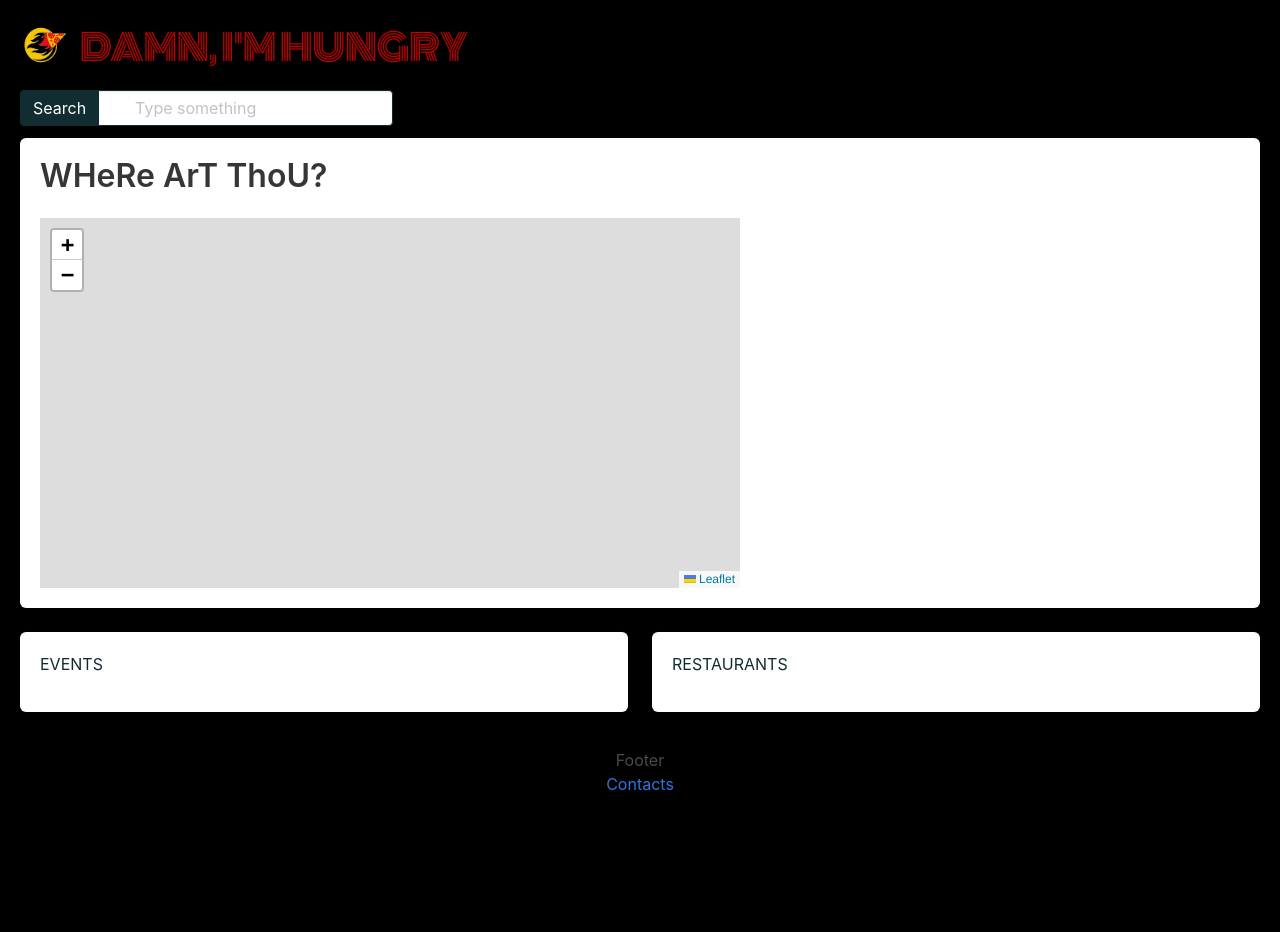
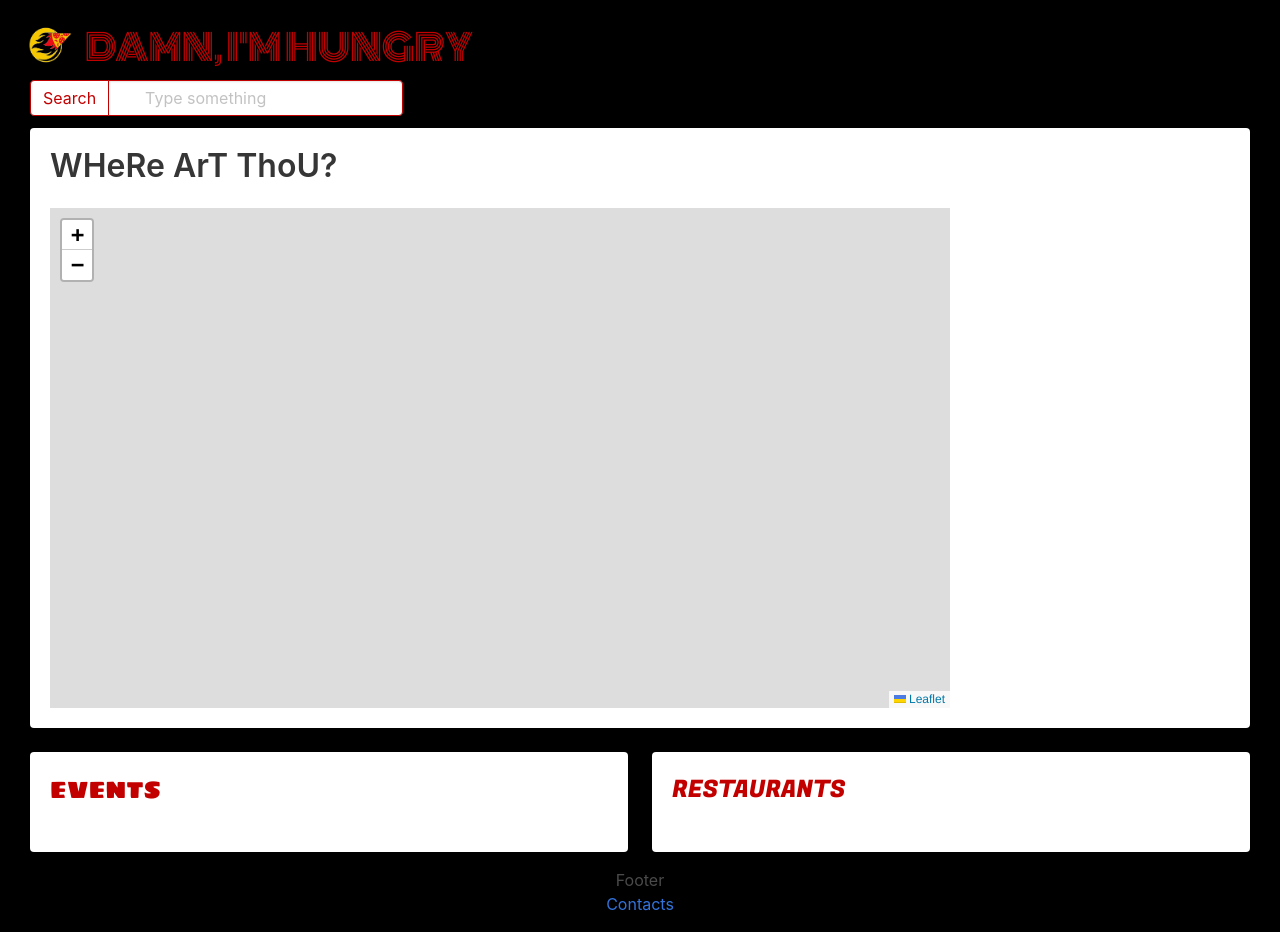
Before and after one commit to chefchino/project1, a plain HTML site: page index.html in a window 1280 px wide. Before the commit the page ends 812 px from the top, so only its background shows below. Drawn offline with nearby package versions, Linux system fonts and the light colour scheme.

Commit message:
added headign font styles

```diff
--- a/assets/css/style.css
+++ b/assets/css/style.css
@@ -23,15 +23,36 @@ header img {
     height: 50px;
     width: 50px;
     float: left;
+    margin-left: 5px;
+}
+.box-title {
+    font-size: 24px;
+    color: rgb(194, 0, 0);
+
+}
+.res-header {
+    font-family: 'Fugaz One', cursive;
+
+}
+.event-header{
+    font-family: 'Sigmar One', cursive;
+
 }
 
 
 .main-container {
     position: flex;
-    margin: 20px;
+    margin-right: 30px;
+    margin-left: 30px;
+
 }
 .box {
     color: #112d32;
+    border-radius: 4px;
+
+}
+.is-child-box {
+    border-radius: 4px;
 }
 .field {
     margin-bottom: 20px;
@@ -48,8 +69,8 @@ footer{
 }
 
 #mapId {
-    height: 370px;
-    width: 700px;
+    height: 500px;
+    width: 900px;
 }
 
 @media only screen and (max-width: 1025px) {
--- a/index.html
+++ b/index.html
@@ -11,7 +11,9 @@
     <link rel="stylesheet" href="https://cdnjs.cloudflare.com/ajax/libs/bulma/0.7.5/css/bulma.min.css">
     <script defer src="https://use.fontawesome.com/releases/v5.3.1/js/all.js"></script>
     <link rel="stylesheet" type="text/css" href="assets/css/style.css">
-    <link href="https://fonts.googleapis.com/css?family=Monoton&display=swap" rel="stylesheet">
+
+    <link href="https://fonts.googleapis.com/css?family=Fugaz+One|Monoton|Sigmar+One&display=swap" rel="stylesheet">
+
 
 </head>
 
@@ -27,12 +29,12 @@
     <div class="main-container">
         <div class="field has-addons">
             <div class="control">
-                <a class="button is-info is-normal" id="search" style="background-color: #112d32;
+                <a class="button is-info is-normal" id="search" style="color: rgb(194, 0, 0); background-color: white; border-color: rgb(194, 0, 0);
                 ">Search</a>
             </div>
             <div class="control has-icons-left">
                 <input type="text" class="input is-info is-normal" id="zipcode" placeholder="Type something"
-                    style="border-color: #112d32;">
+                    style="border-color: rgb(194, 0, 0);">
             </div>
         </div>
 
@@ -49,7 +51,7 @@
             <div class="tile is-parent is-6 ">
                 <article class="tile is-child box">
                     <div class="content" id="events">
-                        <p>EVENTS</p>
+                        <p class="event-header box-title">EVENTS</p>
                         <p></p>
                     </div>
                 </article>
@@ -58,7 +60,7 @@
 
             <div class="tile is-parent is-6">
                 <article class="tile is-child box">
-                    <p>RESTAURANTS</p>
+                    <p class="res-header box-title">RESTAURANTS</p>
                     <div class="subtitle restaurant-name-tag"></div>
                 </article>
             </div>
```
